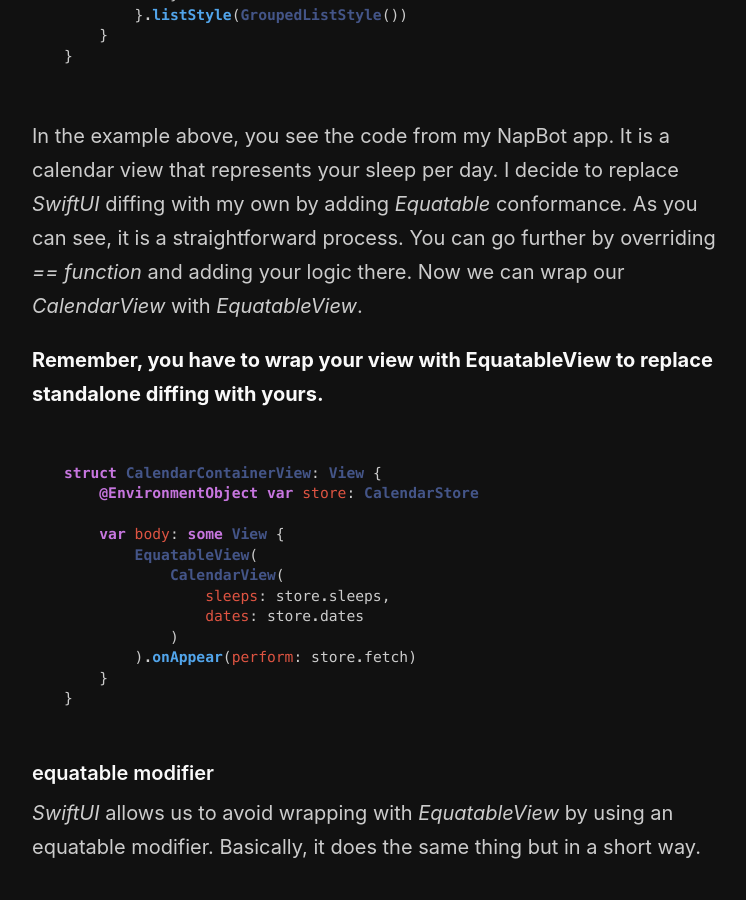
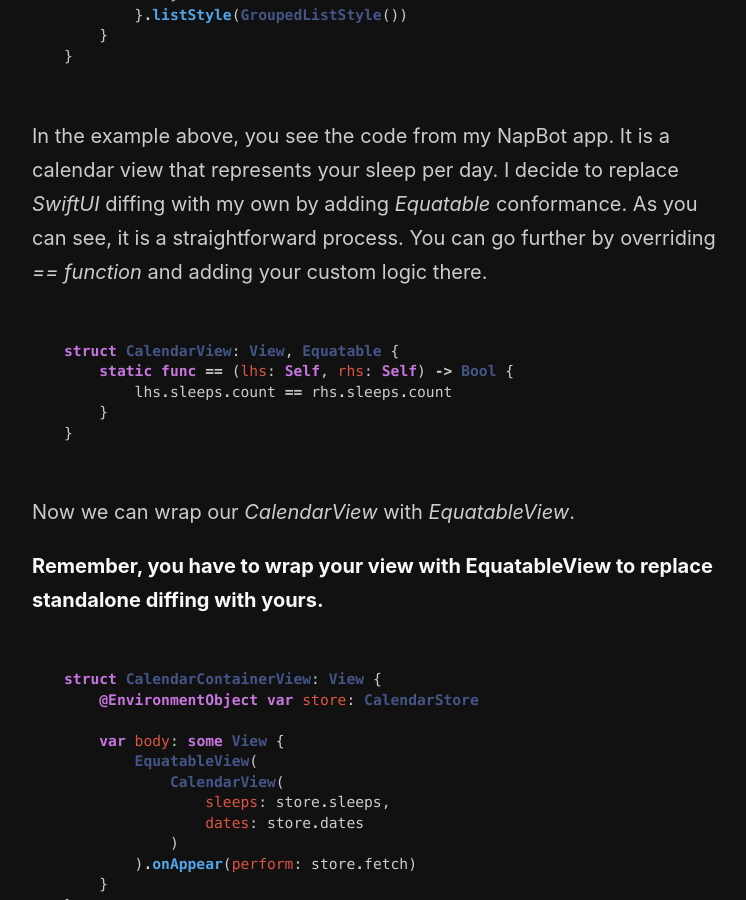
Before and after one commit to mecid/mecid.github.io, a Jekyll site: the page built from _posts/2020-01-22-optimizing-views-in-swiftui-using-equatableview.md, in a window 1280 px wide and 900 px high, scrolled down 1595 px. Shown: the whole window, without its empty margins (258-1004 px from the left). Built offline with Jekyll 4.4.1, drawn with Linux system fonts in a browser that asks for light colours.

Commit message:
Update 2020-01-22-optimizing-views-in-swiftui-using-equatableview.md

````diff
--- a/_posts/2020-01-22-optimizing-views-in-swiftui-using-equatableview.md
+++ b/_posts/2020-01-22-optimizing-views-in-swiftui-using-equatableview.md
@@ -35,7 +35,17 @@ struct CalendarView: View, Equatable {
 }
 ```
 
-In the example above, you see the code from my NapBot app. It is a calendar view that represents your sleep per day. I decide to replace *SwiftUI* diffing with my own by adding *Equatable* conformance. As you can see, it is a straightforward process. You can go further by overriding *== function* and adding your logic there. Now we can wrap our *CalendarView* with *EquatableView*.
+In the example above, you see the code from my NapBot app. It is a calendar view that represents your sleep per day. I decide to replace *SwiftUI* diffing with my own by adding *Equatable* conformance. As you can see, it is a straightforward process. You can go further by overriding *== function* and adding your custom logic there.
+
+```swift
+struct CalendarView: View, Equatable {
+    static func == (lhs: Self, rhs: Self) -> Bool {
+        lhs.sleeps.count == rhs.sleeps.count
+    }
+}
+```
+
+Now we can wrap our *CalendarView* with *EquatableView*.
 
 **Remember, you have to wrap your view with EquatableView to replace standalone diffing with yours.**
 
````
